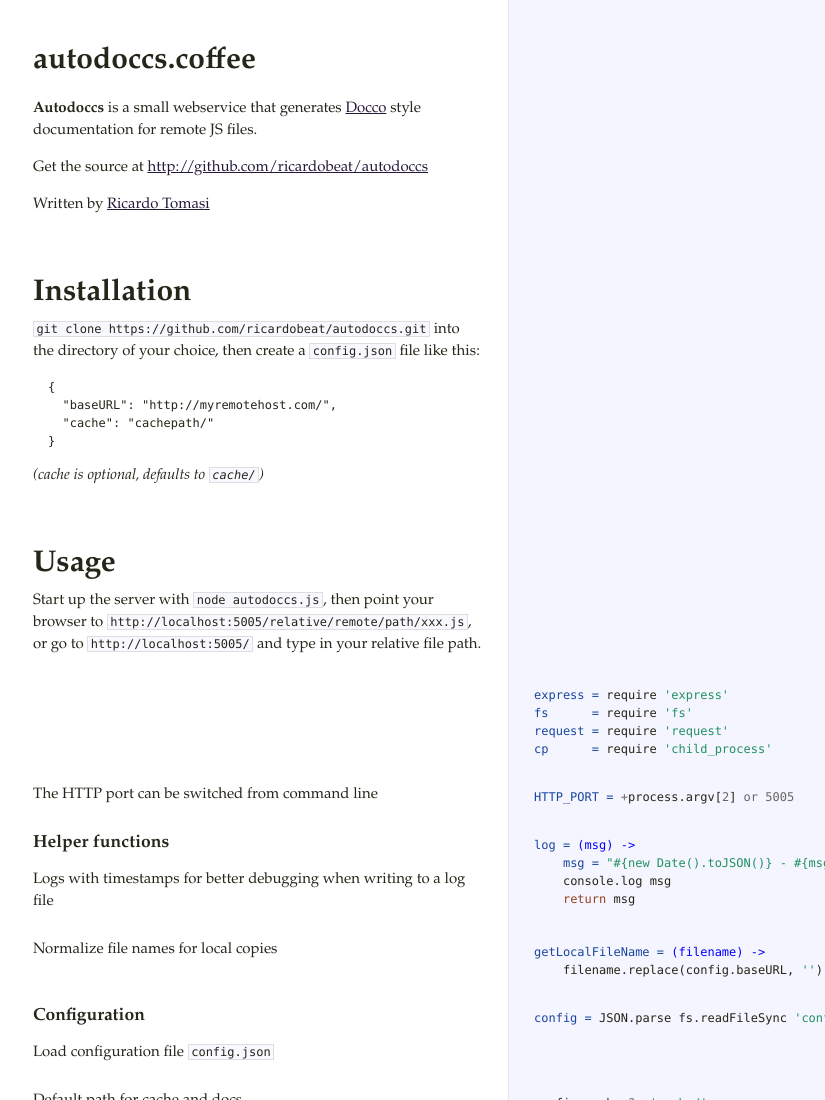
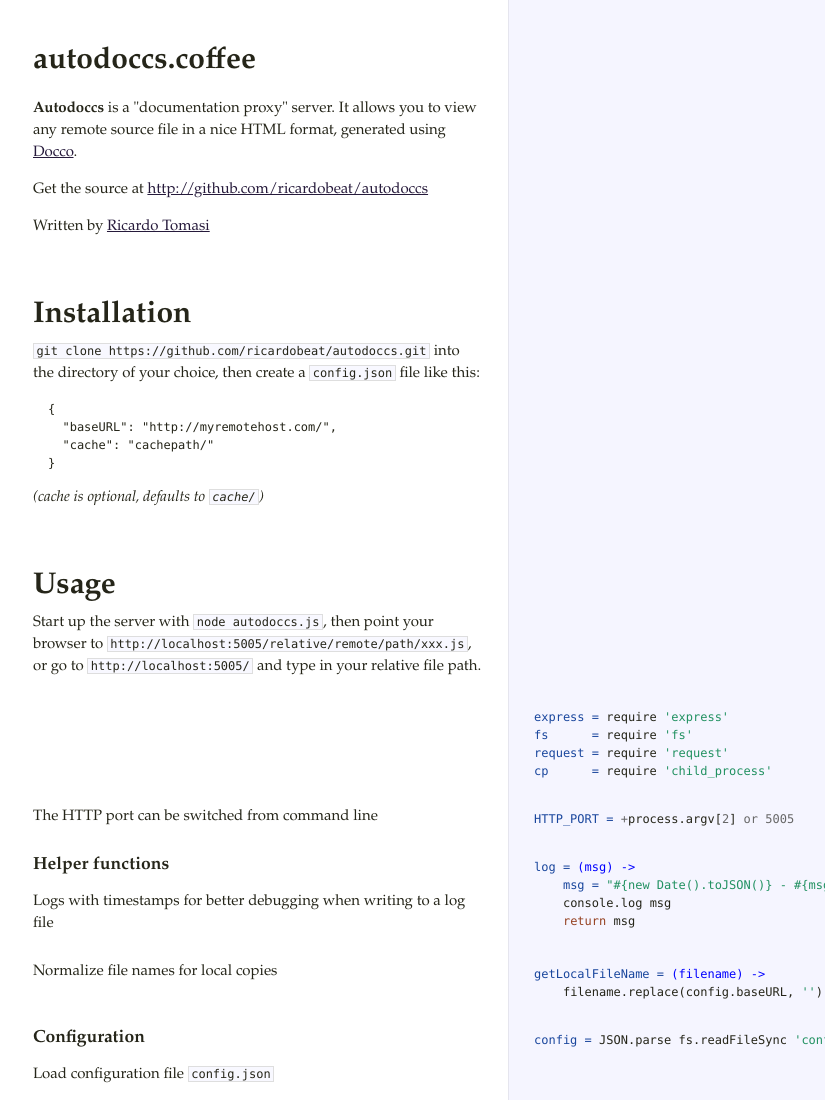
Before and after one commit to ricardobeat/docco-server, a website: page index.html in a window 1280 px wide. Shown: the top 1100 px of the page, without its empty margins (17-842 px from the left). Drawn offline with Linux system fonts and the light colour scheme.

Commit message:
update readme

```diff
--- a/autodoccs.coffee
+++ b/autodoccs.coffee
@@ -1,7 +1,7 @@
 #
-# **Autodoccs** is a small webservice that generates
-# [Docco](http://jashkenas.github.com/docco/) style documentation for remote
-# JS files.
+# **Autodoccs** is a "documentation proxy" server. It allows you to view any
+# remote source file in a nice HTML format, generated using
+# [Docco](http://jashkenas.github.com/docco/).
 #
 # Get the source at
 # [http://github.com/ricardobeat/autodoccs](http://github.com/ricardobeat/autodoccs)
--- a/index.html
+++ b/index.html
@@ -1,6 +1,6 @@
-<!DOCTYPE html>  <html> <head>   <title>autodoccs.coffee</title>   <meta http-equiv="content-type" content="text/html; charset=UTF-8">   <link rel="stylesheet" media="all" href="resources/docco.css" /> </head> <body>   <div id="container">     <div id="background"></div>          <table cellpadding="0" cellspacing="0">       <thead>         <tr>           <th class="docs">             <h1>               autodoccs.coffee             </h1>           </th>           <th class="code">           </th>         </tr>       </thead>       <tbody>                               <tr id="section-1">             <td class="docs">               <div class="pilwrap">                 <a class="pilcrow" href="#section-1">&#182;</a>               </div>               <p><strong>Autodoccs</strong> is a small webservice that generates
-<a href="http://jashkenas.github.com/docco/">Docco</a> style documentation for remote
-JS files.</p>
+<!DOCTYPE html>  <html> <head>   <title>autodoccs.coffee</title>   <meta http-equiv="content-type" content="text/html; charset=UTF-8">   <link rel="stylesheet" media="all" href="resources/docco.css" /> </head> <body>   <div id="container">     <div id="background"></div>          <table cellpadding="0" cellspacing="0">       <thead>         <tr>           <th class="docs">             <h1>               autodoccs.coffee             </h1>           </th>           <th class="code">           </th>         </tr>       </thead>       <tbody>                               <tr id="section-1">             <td class="docs">               <div class="pilwrap">                 <a class="pilcrow" href="#section-1">&#182;</a>               </div>               <p><strong>Autodoccs</strong> is a "documentation proxy" server. It allows you to view any
+remote source file in a nice HTML format, generated using
+<a href="http://jashkenas.github.com/docco/">Docco</a>.</p>
 
 <p>Get the source at
 <a href="http://github.com/ricardobeat/autodoccs">http://github.com/ricardobeat/autodoccs</a></p>
```
